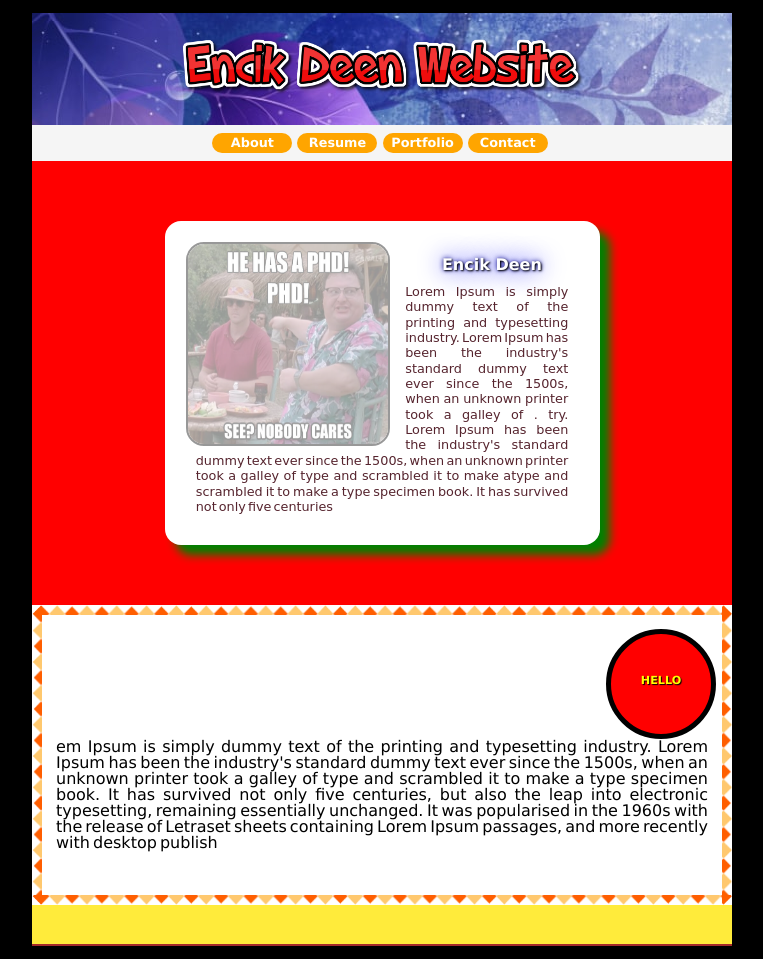
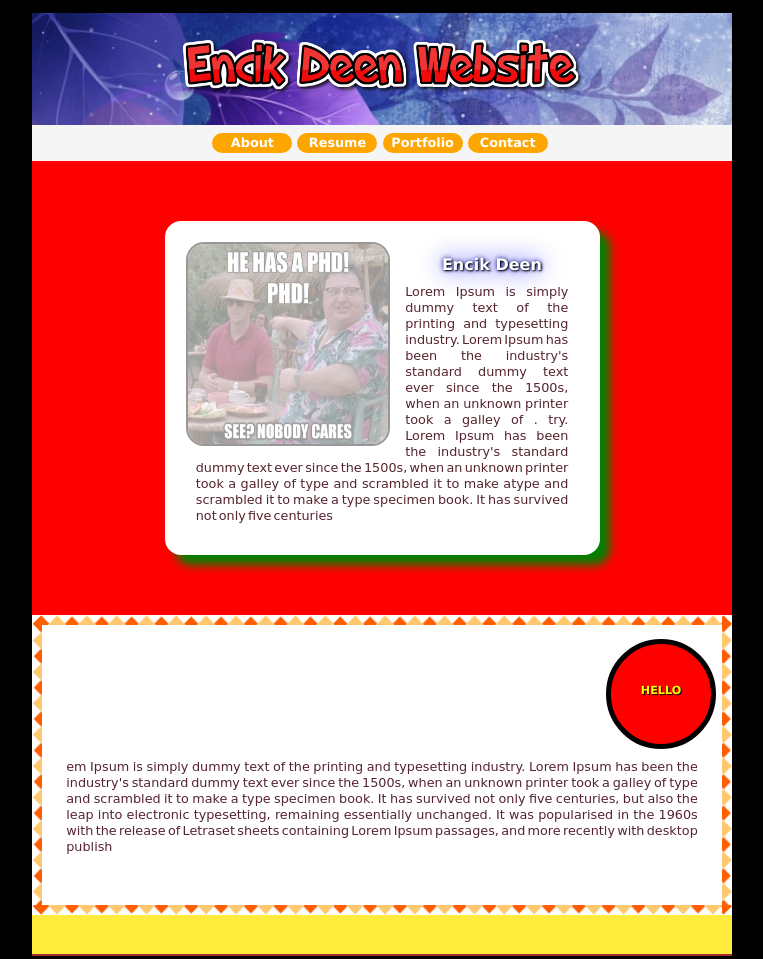
Before and after one commit to ibnujusup/ibnujusup.github.io, a plain HTML site: page latihan/htmlcssp2/latihan4.html in a window 1280 px wide. Shown: the whole page, without its empty margins (258-1021 px from the left). Drawn offline with Linux system fonts and the light colour scheme; a web font is replaced by a local one.

Commit message:
Update latihan4.html

```diff
--- a/latihan/htmlcssp2/latihan4.html
+++ b/latihan/htmlcssp2/latihan4.html
@@ -132,7 +132,7 @@
 		text-shadow: 1px 1px 2px black, 0 0 25px blue, 0 0 5px darkblue;
 	}
 
-	#divContent p {
+	p {
     font-size: 0.8em;
     color: #56242e;
     padding: 0.8em;
```
Lines whose indentation alone changed are shown as unchanged.
